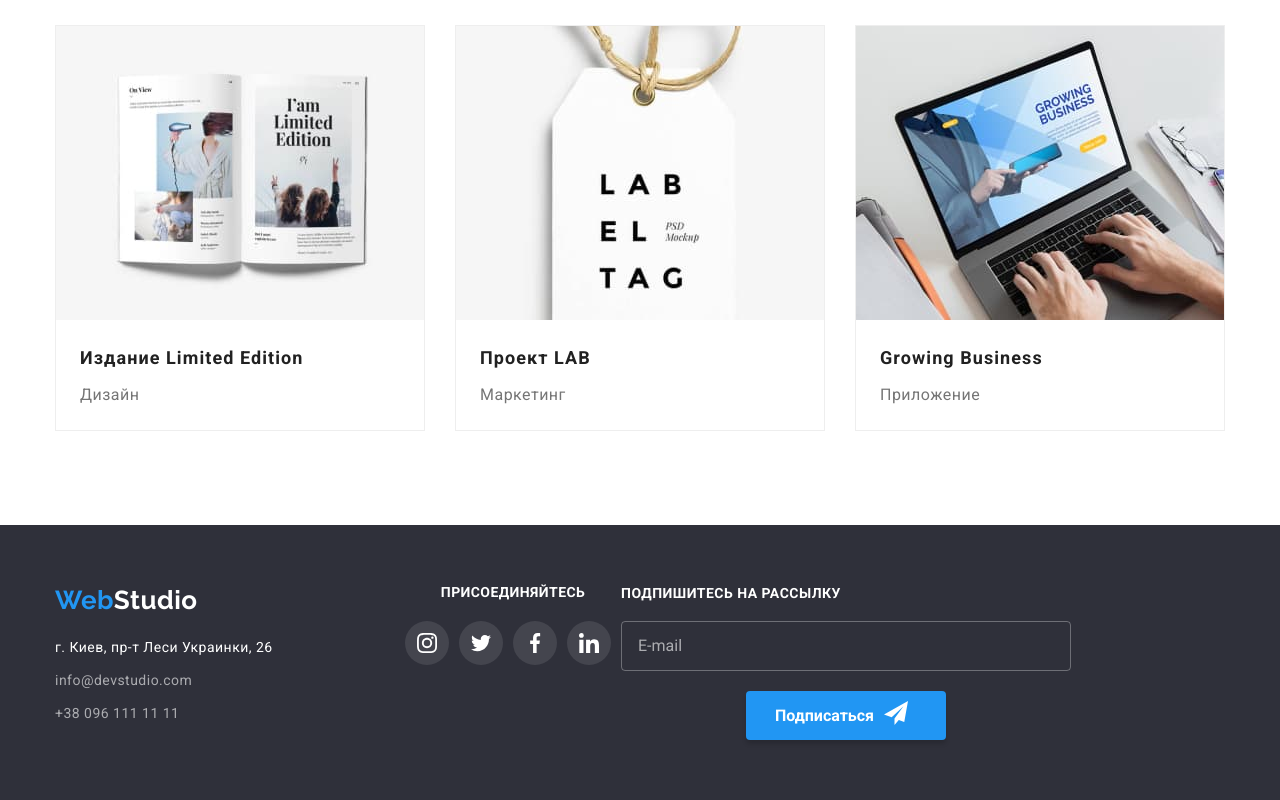
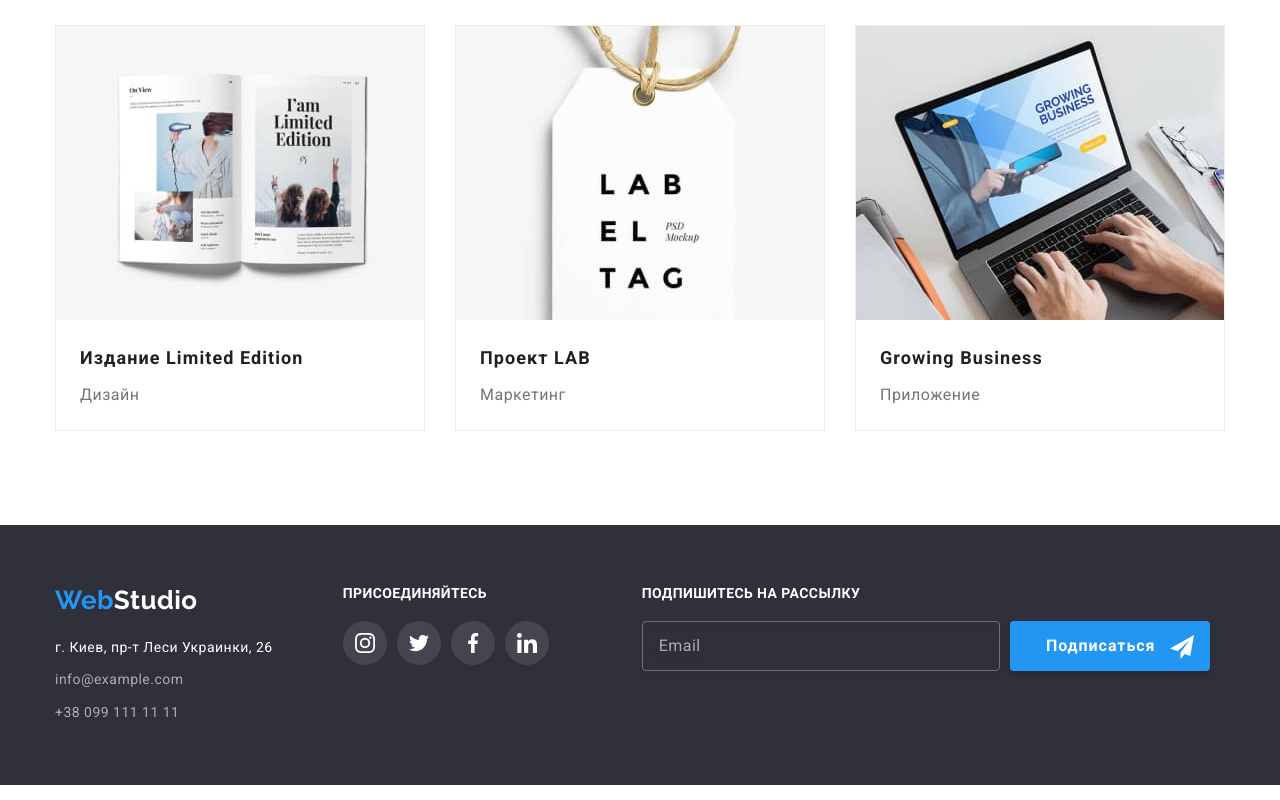
Before and after one commit to Denis21333/goit-markup-hw-08, a plain HTML site: page portfolio.html in a window 1280 px wide. Shown: the part 1110-1910 px from the top of the page. Drawn offline with nearby package versions, Linux system fonts and the light colour scheme.

Commit message:
окончание футера

```diff
--- a/portfolio.html
+++ b/portfolio.html
@@ -25,7 +25,7 @@
   <header class="header">
     <div class="container header__container">
       <nav class="site__nav ">
-        <a class="logo link " href="./index.html"> <span class="logo__color">Web</span>Studio</a>
+        <a class="logo link " href="./index.html"> <span class="logo_logo-color_accent">Web</span>Studio</a>
         <ul class="site__list list ">
           <li class="site__item"><a class="site__link link" href="./index.html">Студия</a></li>
           <li class="site__item"><a class="site__link current link site__after_link" href="">Портфолио</a></li>
@@ -179,67 +179,61 @@
   </main>
   <!--Футер-->
   <footer class="footer">
-    <div class="container container-footer">
-      <div class="one-address">
-        <a class="footer-logo link" href=""><span class="logo__color">Web</span>Studio</a>
+    <div class="container footer-section ">
+      <div class="footer_position-tablet">
+        <div class="footer__adress">
+          <a class="logo logo_color_white link" href="./index.html"><span class="logo_logo-color_accent">Web</span>Studio</a>
           <address class="address">
-          <a class="address-link link" href="https://goo.gl/maps/BGYhrAwLSRzeAxM98" target="_blank"
-            rel="noopener noreferrer">г. Киев, пр-т Леси Украинки, 26</a>
+            <p class="adress-text">г. Киев, пр-т Леси Украинки, 26</p>
             <ul class="footer-list list">
-            <li class="footer-item">
-              <a class="footer-link link" href="mailto:info@devstudio.com">info@devstudio.com </a>
+              <li class="footer-list__item">
+                <a class="footer-list__link link" href="mailto:info@example.com">info@example.com</a>
               </li>
               <li class="footer-item">
-              <a class="footer-link link" href="tel:+380961111111">+38 096 111 11 11</a>
+                <a class="footer-list__link link" href="tel:+38-099-111-11-11">+38 099 111 11 11</a>
               </li>
             </ul>
           </address>
         </div>
         <div class="footer-set">
-        <h3 class="title-footer"> присоединяйтесь </h3>
-        <ul class=" footer-ul list ">
-          <li class="footer-li">
-            <a class="footer-icon-link" href="">
-              <svg class="footer-svg" width="20px" height="20px">
-                <use href=./images/icons-svg/symbol-defs.svg#icon-instagram2></use>
+          <h2 class="footer-title">присоединяйтесь</h2>
+          <ul class="footer-icon list">
+            <li class="footer-list__item">
+              <a class="footer-icon__link" href="#">
+                <svg class="footer-style" width="20px" height="20px">
+                  <use href="./images/icons-svg/symbol-defs.svg#icon-instagram2"></use>
                 </svg>
               </a>
             </li>
-          <li>
-            <a class="footer-icon-link" href="">
-              <svg class="footer-svg" width="20px" height="20px">
-                <use href=./images/icons-svg/symbol-defs.svg#icon-twitte4r></use>
-              </svg>
-            </a>
-
-          </li>
-          <li>
-            <a class="footer-icon-link" href="">
-              <svg class="footer-svg " width="20px" height="20px">
-                <use href=./images/icons-svg/symbol-defs.svg#icon-facebook1></use>
+            <li class="footer-list__item">
+              <a class="footer-icon__link" href="#">
+                <svg width=" 20px" height="20px">
+                  <use href="./images/icons-svg/symbol-defs.svg#icon-twitte4r"></use>
                 </svg>
               </a>
             </li>
-          <li>
-            <a class="footer-icon-link" href="">
-              <svg class="footer-svg" width="20px" height="20px">
-                <use href=./images/icons-svg/symbol-defs.svg#icon-linkedin3></use>
+            <li class="footer-list__item">
+              <a class="footer-icon__link" href="#">
+                <svg width=" 20px" height="20px">
+                  <use href="./images/icons-svg/symbol-defs.svg#icon-facebook1"></use>
+                </svg>
+              </a>
+            </li>
+            <li class="footer-list__item">
+              <a class="footer-icon__link" href="#">
+                <svg width="20px" height="20px">
+                  <use href="./images/icons-svg/symbol-defs.svg#icon-linkedin3"></use>
                 </svg>
               </a>
             </li>
           </ul>
         </div>
-      <div>
-        <form  class="footer-form" action="">
-        <label for="">
-          <p class="email-title">Подпишитесь на рассылку</p>
-          <input class="email-input" type="email" placeholder="E-mail" name="e-mail" required>
-          <button class="button-email" type="submit">Подписаться
-            <svg class=" svg-icon-footer" width="24px" height="24px">
-              <use href=./images/icons-svg/symbol-defs6.svg#icon-icon-send-1></use>
-            </svg>
-          </button>
-        </label>
+      </div>
+      <div class="footer-form">
+        <p class="footer-form__title">Подпишитесь на рассылку</p>
+        <form class="footer-form__content">
+          <input class="form-footer__email" type="email" name="email" placeholder="Email">
+          <button class="form-footer__button" type="submit">Подписаться </button>
         </form>
       </div>
     </div>
--- a/scss/components/_.modal.scss
+++ b/scss/components/_.modal.scss
@@ -72,6 +72,7 @@
       font-size: 14px;
       line-height: 1.71;
       color: var(--primary-text-color);
+      align-items: baseline;
 
     }
     }
--- a/scss/components/_email-footer.scss
+++ b/scss/components/_email-footer.scss
@@ -1,78 +1,85 @@
 
-.email-title{
+.footer-form {
+
+  @media screen and (max-width: 1200px) {
+    display: inline-block;
+    width: 450px;
+  }
+  @media screen and (min-width: 1200px) {
+    width: 570px;
+    margin-left: 93px;
+  }
+}
+
+.footer-form__title {
   font-weight: 700;
   font-size: 14px;
   line-height: 16px;
+  letter-spacing: 0.03em;
   text-transform: uppercase;
-  color: #FFFFFF;
+  color: var(--primary-bg-color);
   margin-bottom: 20px;
+}
 
+.footer-form__content {
+  @media screen and (min-width: 1200px) {
+    display: flex;
+  }
+}
+
+.form-footer__email {
+  width: 100%;
+  margin-bottom: 20px;
+  padding: 15px 0px 15px 16px;
+  border: 1px solid rgba(255, 255, 255, 0.3);
+  filter: drop-shadow(0px 4px 4px rgba(0, 0, 0, 0.15));
+  border-radius: 4px;
+  background-color: transparent;
+  color: var(--primary-bg-color);
+
+  &::placeholder {
+    font-weight: 400;
+    font-size: 16px;
+    line-height: 20px;
+    letter-spacing: 0.03em;
+    color: rgba(255, 255, 255, 0.6);
   }
 
+  @media screen and (min-width: 1200px) {
+    width: 358px;
+    margin-bottom: 0px;
+  }
+}
 
-  .email-input{
-  width: 100%;
-  height: 50px;
-  padding-left: 16px;
-  margin-bottom: 20px;
-
-  border: 1px solid rgba(255, 255, 255, 0.3);
-  background-color:transparent;
-  border-radius: 4px;
-  color: #ffffff;
-
-  &::placeholder {
-      color: rgba(255, 255, 255, 0.6);
-
-    }
-
-    @media screen and (min-width: 768px){
-      width: 450px;
-    }
-  }
-
-
-
-  .button-email{
-  font-weight: 700;
-  font-size: 16px;
-  line-height: 1.87;
-  text-align: center;
-  color: #FFFFFF;
+.form-footer__button {
   width: 200px;
-  padding: 10px 29px;
-  background: #2196F3;
+  background: #2196f3;
   box-shadow: 0px 4px 4px rgba(0, 0, 0, 0.15);
   border-radius: 4px;
   border: none;
   cursor: pointer;
+  margin-left: 10px;
+  padding: 10px 8px 10px 29px;
 
-  @media screen and (min-width: 768px){
-    display: flex;
-    margin: 0 auto;
+  font-weight: 700;
+  font-size: 16px;
+  line-height: 30px;
+  letter-spacing: 0.06em;
+  color: #ffffff;
+  transition: background-color 250ms cubic-bezier(0.4, 0, 0.2, 1);
+
+  &:focus,
+  &:hover {
+    background-color: #188ce8;
   }
 
-
-  }
-
-
-  .svg-icon-footer {
+  &::after {
     display: inline-block;
-    vertical-align: sub;
+    vertical-align: middle;
+    content: '';
+    background-image: url(../images/icons-svg/iconss-svg/footer-maol.svg);
+    width: 24px;
+    height: 24px;
     margin-left: 10px;
   }
-
-  .footer-form{
-    text-align: center;
-
-    @media screen and (min-width: 768px){
-      margin-top: 60px;
-    }
-
-    @media screen and (min-width: 1200px){
-      margin-top: 0px;
-      text-align: left;
-
-    }
-
-  }
+}
--- a/scss/components/_footer.scss
+++ b/scss/components/_footer.scss
@@ -1,134 +1,108 @@
-.footer{
+.footer {
+  background-color: #2f303a;
   padding-top: 60px;
-  padding-bottom:60px ;
-  background-color:  #2F303A;
- }
+  padding-bottom: 60px;
+}
 
- .footer-logo{
- font-family: var(--secondary-font-family);
- font-weight: 700;
- font-size: 24px;
- line-height: 1.16;
- color:var(--primary-bg-color);
+.footer-section {
+  text-align: center;
 
- @media screen and (min-width: 1200px){
-   font-size: 26px;
-   line-height: 1.19;
- }
- }
+  @media screen and (min-width: 1200px) {
+    display: flex;
+    text-align: left;
+  }
+}
 
- .footer-link{
- font-style: normal;
- font-weight: normal;
- font-size: 14px;
- line-height: 24px;
- color: rgba(255, 255, 255, 0.6);
+.footer_position-tablet {
+  @media screen and(min-width:768px) {
+    display: flex;
+    justify-content: space-around;
+  }
+}
 
- &:hover,
- &:focus{
-   color: var(--primary-bg-color);
- }
- }
+.footer__adress {
+  @media screen and (min-width: 768px) {
+    display: inline-block;
+  }
+}
 
- .address-link{
- font-style: normal;
- font-weight: normal;
- font-size: 14px;
- line-height: 1.71;
- color: var(--primary-bg-color);
+.footer-list .footer-list__item:not(:last-child) {
+  margin-bottom: 9px;
+}
 
+.footer-list__link {
+  display: block;
+  color: rgba(255, 255, 255, 0.6);
+  transition: color 250ms cubic-bezier(0.4, 0, 0.2, 1);
 
- &:hover,
- &:focus {
-   color: var(--accent-color);
- }
- }
+  &:hover,
+  &:focus {
+    color: #ffffff;
+  }
+}
 
- @media screen and (min-width: 1200px)
- {
-  .container-footer{
-    display: flex;
-    // justify-content: baseline;
-    // align-items: baseline;
+.footer-set {
+  @media screen and (min-width: 768px) {
+    display: inline-block;
   }
 
- }
+  @media screen and(min-width:1200px) {
+    margin-left: 70px;
+  }
+}
 
+.footer-title {
+  font-weight: bold;
+  font-size: 14px;
+  line-height: 16px;
+  letter-spacing: 0.03em;
+  text-transform: uppercase;
+  color: var(--primary-bg-color);
+}
 
+.footer-icon {
+  display: flex;
+  justify-content: center;
+  margin-top: 20px;
+  @media screen and (max-width: 768px) {
+    margin-bottom: 60px;
+  }
+}
 
- .footer-set{
-  text-align: center;
-  @media screen and (min-width: 768px){
-   display: flex;
-   flex-direction: column;
-   align-items: flex-start, center;
-   margin-left: 350px;
+.footer-list__item:not(:first-child) {
+  margin-left: 10px;
+}
+
+.footer-icon__link {
+  @extend %logo-set;
+  background-color: rgba(255, 255, 255, 0.1);
+  fill: var(--primary-bg-color);
+  transition: background-color 250ms cubic-bezier(0.4, 0, 0.2, 1);
+
+  &:hover,
+  &:focus {
+    background-color: var(--accent-color);
   }
+}
 
+.logo_color_white {
+  color: #ffffff;
+}
+
+.address {
+  font-style: normal;
+  font-weight: 400;
+  font-size: 14px;
+  line-height: 1.71;
+  margin-top: 20px;
+  margin-bottom: 60px;
+
+  @media screen and (min-width: 1200px) {
+    margin-bottom: 0px;
   }
+}
 
-
- .footer-ul {
-
-   display: flex;
-   justify-content: center;
- }
-
- .title-footer {
- font-weight: 700;
- font-size: 14px;
- line-height: 1.14;
- letter-spacing: 0.03em;
- text-transform: uppercase;
- color: #FFFFFF;
- margin-bottom: 20px;
- margin-top: 60px;
- @media screen and (min-width: 768px){
-   margin-top: 0px;
- }
- }
-
- .footer-icon-link {
-   display: flex;
-   justify-content: center;
-   align-items: center;
-   margin-bottom: 60px;
-   margin-right: 10px;
-   width: 44px;
-   height: 44px;
-   border-radius: 50%;
-   background-color: rgba(255, 255, 255, 0.1);;
-   fill: #ffffff;
-   transition: background-color 250ms cubic-bezier(0.4, 0, 0.2, 1);
-
-   &:hover,
-   &:focus{
-   background-color: var(--accent-color);
-   fill:#ffffff;
-   }
- }
-
- .one-address{
-   text-align: center;
-
-  @media screen and (min-width: 768px){
-    position: absolute;
-    display: flex;
-   flex-direction: column;
-   align-items: flex-start, center;
-   margin-left: 76px;
-  }
-
-  @media screen and (min-width: 1200px){
-    margin-left: 0px;
-    text-align: left;
-  }
- }
-
- .mail-container{
-  text-align: center;
-  @media screen and (min-width: 768px){
-    margin-top: 60px;
-    text-align: center;
-  }
- }
+.adress-text {
+  color: #ffffff;
+  margin-bottom: 9px;
+}
--- a/scss/components/_header.scss
+++ b/scss/components/_header.scss
@@ -44,6 +44,7 @@
       display: flex;
       align-items: center;
       margin-left: auto;
+
      }
 
     .header__container{
--- a/scss/components/_page-navigation.scss
+++ b/scss/components/_page-navigation.scss
@@ -3,6 +3,7 @@
     font-size: 14px;
     line-height: 1.14;
     letter-spacing: 0.02em;
+    margin-left: 93px;
     color: var(--secondary-text-color);
 
     }
```
Also changed, not shown: index.html (+38 -42 lines), scss/components/_logo.scss (+14 -1 lines), css/main.css, css/main.min.css, images/icons-svg/iconss-svg/footer-maol.svg (renamed from images/icons-svg/icons-svg/footer-maol.svg), images/icons-svg/symbol-defs6-1.svg, 2 other files. Lines whose indentation alone changed are shown as unchanged.
